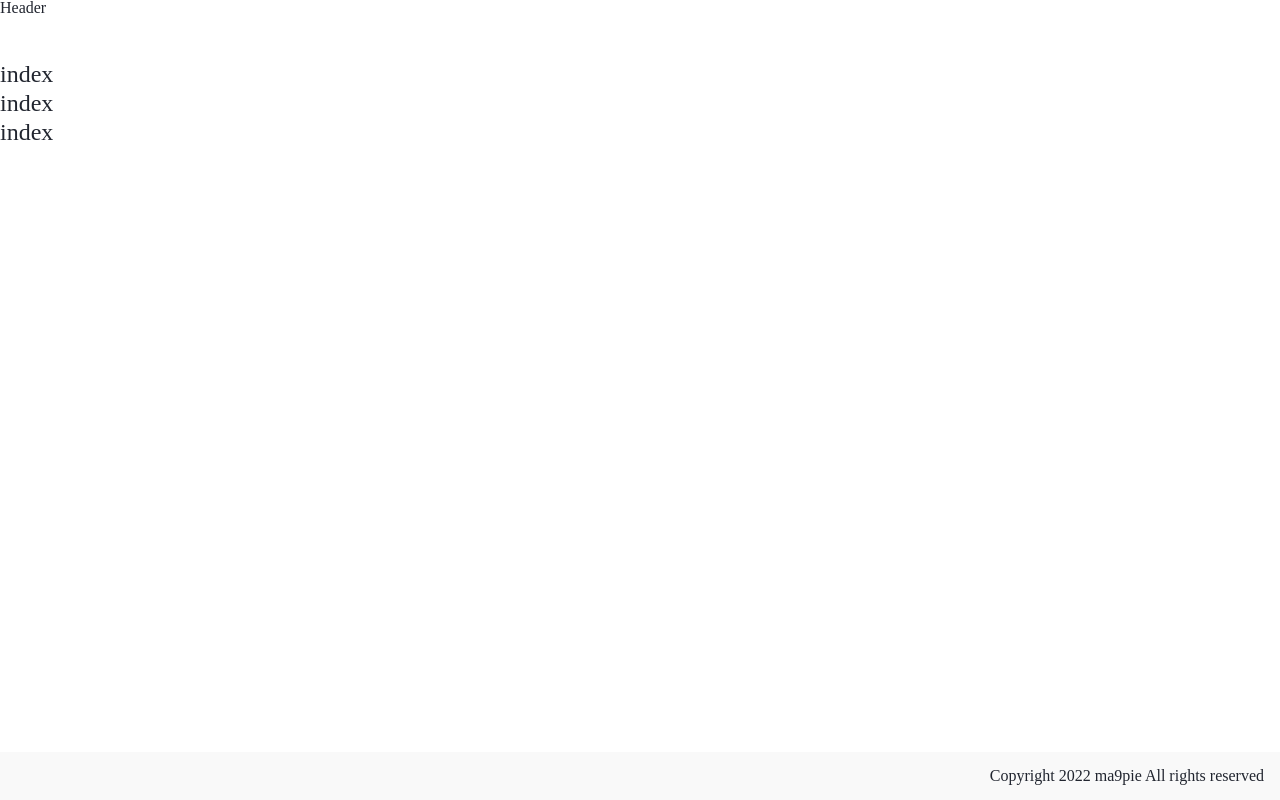
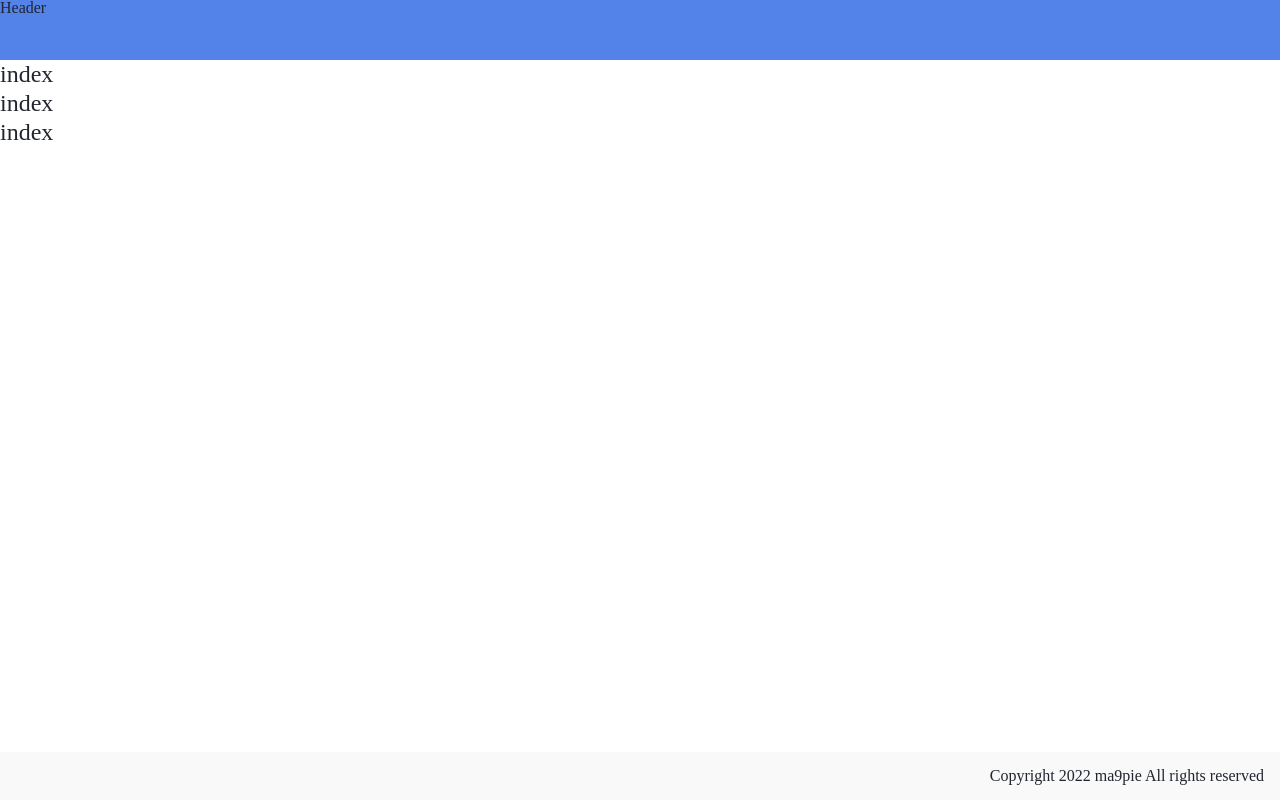
Before and after one commit to kjy1787/pingpong.gg, a Next.js app: page / in a window 1280 px wide. Built offline with nearby package versions, Linux system fonts and the light colour scheme; a web font is replaced by a local one.

Commit message:
테마값 recoil 적용

```diff
--- a/components/layout/Head.jsx
+++ b/components/layout/Head.jsx
@@ -14,5 +14,5 @@ export default HeadComponent;
 
 HeadComponent.defaultProps = {
   title: "PP.GG",
-  description: "빠른 프로젝트 시작을 위한 나만의 보일러 플레이트 입니다.",
+  description: "탁구 전적 사이트 입니다.",
 };
--- a/components/layout/Header.jsx
+++ b/components/layout/Header.jsx
@@ -9,4 +9,8 @@ export default Header;
 
 const Wrapper = styled.header`
   height: 60px;
+  background-color: var(--brandColor);
+  & * {
+    background-color: inherit;
+  }
 `;
```
